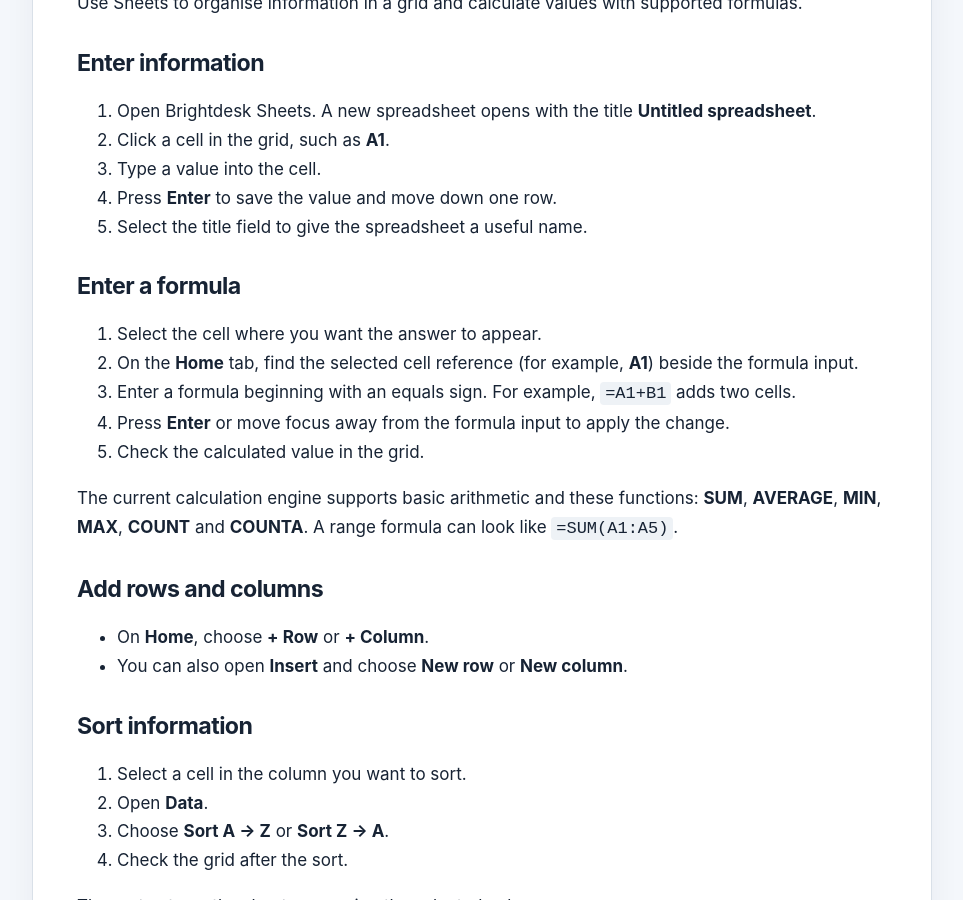
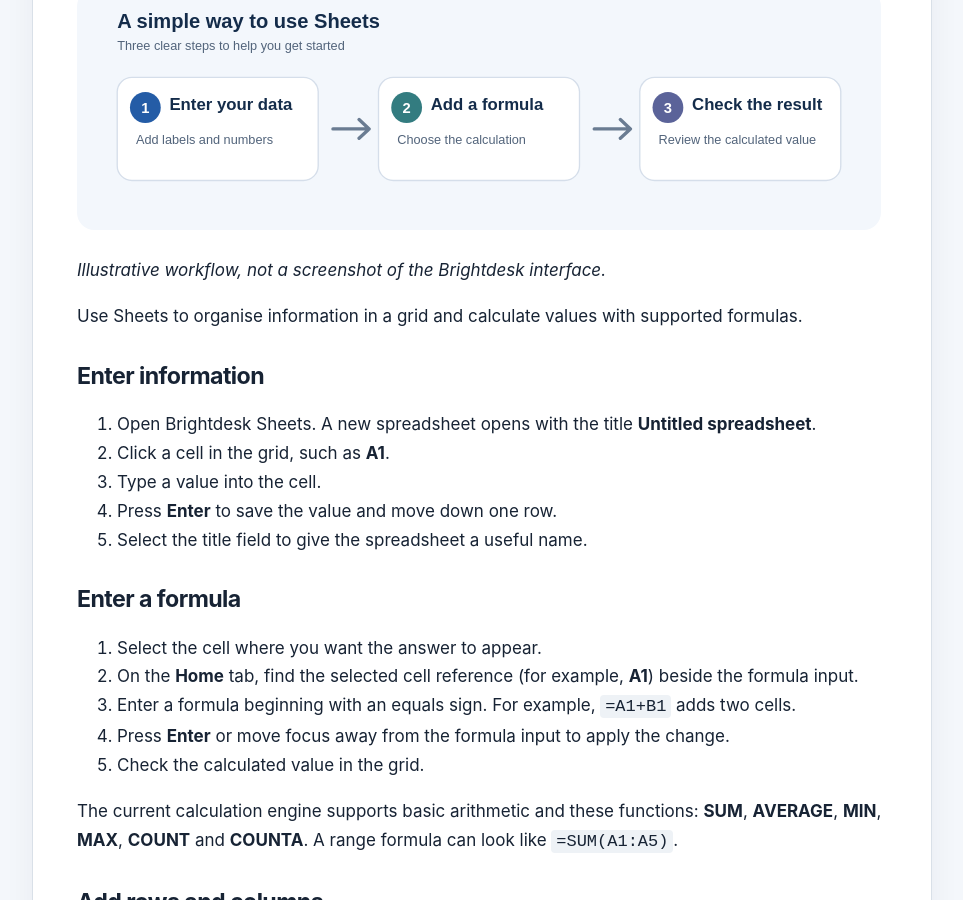
Before and after one commit to conz20/Brightdesk-Wiki, a Jekyll site: the page built from docs/products/sheets.md, in a window 1280 px wide and 900 px high, scrolled down 418 px. Shown: the whole window, without its empty margins (158-1121 px from the left). Built offline with Jekyll 4.4.1, drawn with Linux system fonts in a browser that asks for light colours.

Commit message:
Add Sheets workflow diagram to Help guide

```diff
--- a/docs/products/sheets.md
+++ b/docs/products/sheets.md
@@ -9,6 +9,10 @@ permalink: /products/sheets.html
 # Brightdesk Sheets
 
 ![Brightdesk Sheets product icon](../assets/images/product-icons/sheets.svg){: .product-guide-icon }
+
+![Three-step workflow: enter spreadsheet data, add a formula, then check the result.](../assets/images/workflows/guide-sheets.svg){: .product-workflow-diagram }
+
+*Illustrative workflow, not a screenshot of the Brightdesk interface.*
 
 Use Sheets to organise information in a grid and calculate values with supported formulas.
 
```
